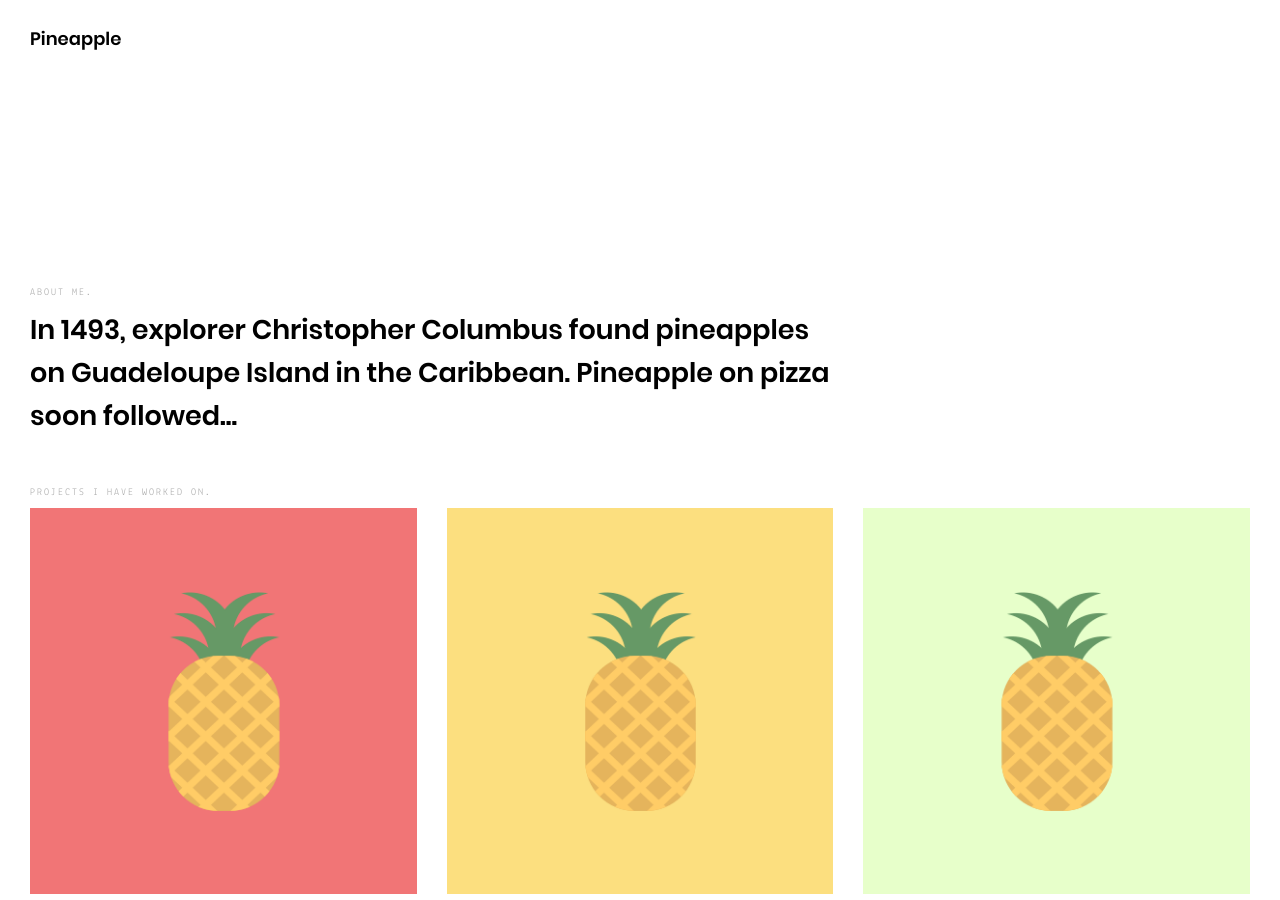
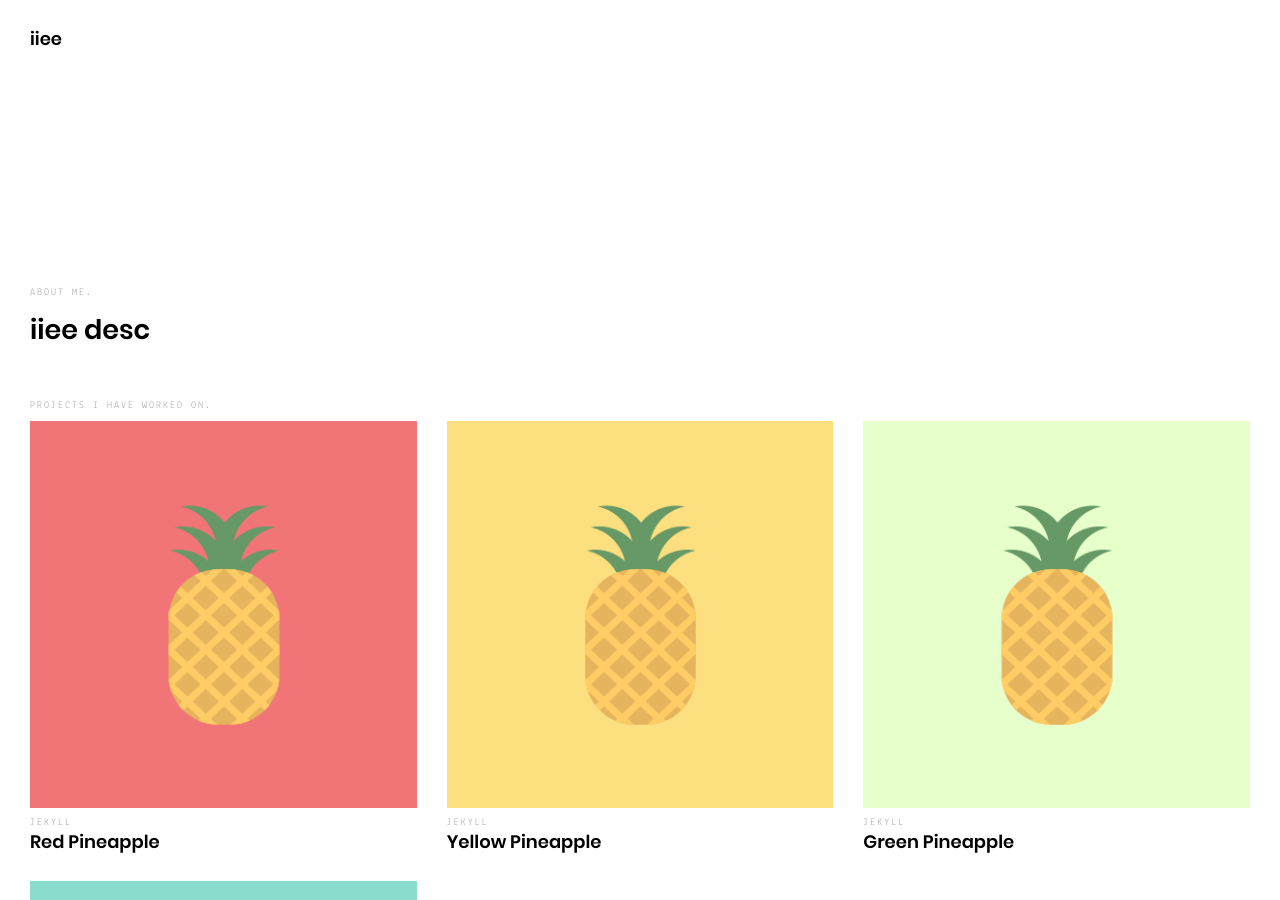
Before and after one commit to iiee0/main, a Jekyll site: the page built from index.html, in a window 1280 px wide and 900 px high. Built offline with Jekyll 4.4.1, drawn with Linux system fonts in a browser that asks for light colours.

Commit message:
Update _config.yml

```diff
--- a/_config.yml
+++ b/_config.yml
@@ -1,9 +1,9 @@
 # User config
-author: "Pineapple"
-tagline: "Pineapple Certfied Jekyll Theme"
-description: "In 1493, explorer Christopher Columbus found pineapples on Guadeloupe Island in the Caribbean. Pineapple on pizza soon followed..."
+author: "iiee"
+tagline: "iiee tagline"
+description: "iiee desc"
 keywords: "Pineapple, Pineapple Pizza, Pineapple House"
-email: "pineapple@example.com"
+email: "iiee@naver.com"
 linkedin: "https://www.linkedin.com/"
 twitter: "https://twitter.com/"
 github: "https://github.com/"
```
